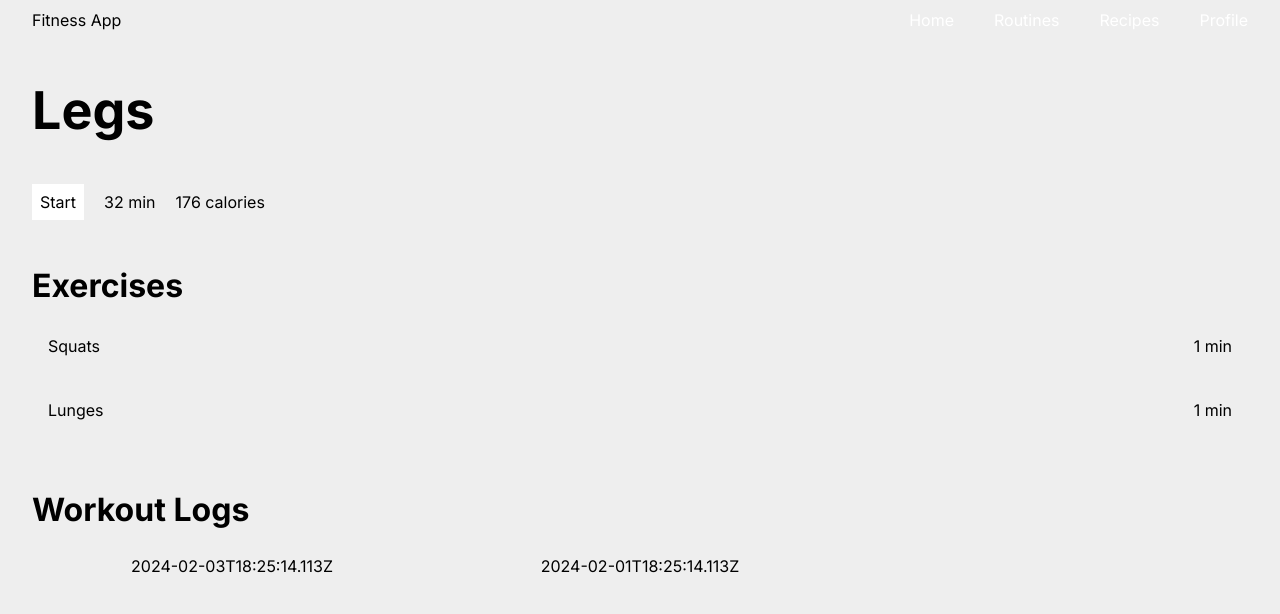
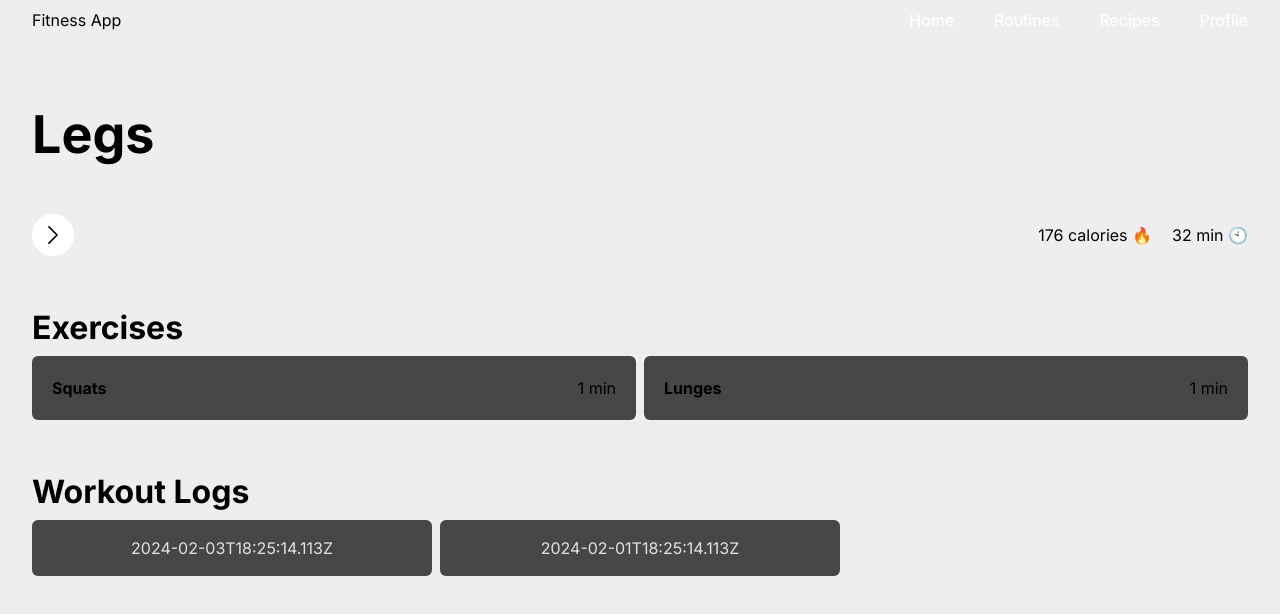
Before and after one commit to carlosquesada24/fitness-app, a Next.js app: page /routines/006de385-db01-4f3d-b647-037e69e11a42 in a window 1280 px wide. Shown: the top 614 px of the page. Built offline with nearby package versions, Linux system fonts and the light colour scheme.

Commit message:
Routine view styles fixed

```diff
--- a/app/(modules)/routines/(infrastucture)/(pages)/[id]/page.tsx
+++ b/app/(modules)/routines/(infrastucture)/(pages)/[id]/page.tsx
@@ -3,11 +3,13 @@
 import React, { useContext } from 'react'
 import ExercisesGrid from '../../components/ui/ExercisesGrid/ExercisesGrid'
 import Link from 'next/link'
-import { buttonStyles } from '@/app/(styles)'
-import { COLORS, HEADINGS } from '@/app/(styles)/variables'
-import { RoutinesContext, useRoutines } from '../../(hooks)/RoutinesContext'
+import { START_WORKOUT_SESSION_BUTTON_STYLES } from '@/app/(styles)'
+import { HEADINGS } from '@/app/(styles)/variables'
+import { RoutinesContext } from '../../(hooks)/RoutinesContext'
 import WorkoutSessionsGrid from '../../components/ui/WorkoutSessionsGrid/WorkoutSessionsGrid'
 
+import START_WORKOUT_SESSION_ICON from '@/app/(assets)/startWorkoutSession.svg'
+import Image from 'next/image'
 
 const Page = ({ params }: any) => {
 
@@ -30,21 +32,28 @@ const Page = ({ params }: any) => {
 
   return (
     <>
-      <h2 className={`${HEADINGS.H1} font-bold mb-10`}>{routine?.name}</h2>
+      <h2 className={`${HEADINGS.H1} font-bold mt-6 mb-10`}>{routine?.name}</h2>
 
-      <div className='mb-12'>
+      <div className='mb-12 flex items-center'>
         <Link
           href={`/routines/session/${crypto.randomUUID()}`}
           className={`
-            ${buttonStyles}
-            mr-5
-            `}
-        >Start</Link>
+            ${START_WORKOUT_SESSION_BUTTON_STYLES}
+            mr-auto
+          `}
+          style={{ borderRadius: '50%'}}
+        >
+          <Image
+            src={START_WORKOUT_SESSION_ICON}
+            alt="Start workout session icon"
+            className={`flex font-bold`}
+            width={26}
+            height={15}
+          />
+        </Link>
 
-        <span className='mr-5'>32 min</span>
-
-        <span className=''>176 calories</span>
-
+        <span className='ml-auto mr-5'>176 calories 🔥</span>
+        <span className=''>32 min 🕙</span>
       </div>
 
       <ExercisesGrid
--- a/app/(modules)/routines/(infrastucture)/(pages)/session/[id]/page.tsx
+++ b/app/(modules)/routines/(infrastucture)/(pages)/session/[id]/page.tsx
@@ -1,7 +1,7 @@
 "use client"
 
 import { useForm } from '@/app/(hooks)/useForm';
-import { buttonStyles } from '@/app/(styles)';
+import { BUTTON_STYLES } from '@/app/(styles)';
 import { HEADINGS } from '@/app/(styles)/variables';
 import Link from 'next/link';
 import React, { useState } from 'react'
@@ -161,12 +161,12 @@ const Page = ({ params }: any) => {
                 block
                 font-bold
                 ${isCurrentSetLast ? "hidden" : "block"}
-                ${buttonStyles}
+                ${BUTTON_STYLES}
                 ${isNextDisabled ? "bg-[#777777] hover:bg-[#777777]" : "bg-[#3d3d3d]"}
                 lg:m-auto
             `,
             nextExercise: `
-                font-bold ${isCurrentSetLast && !isLastExercise ? "block" : "hidden"} ${buttonStyles} lg:m-auto`,
+                font-bold ${isCurrentSetLast && !isLastExercise ? "block" : "hidden"} ${BUTTON_STYLES} lg:m-auto`,
             finish: `
                 text-[18px]
                 font-bold
@@ -176,7 +176,7 @@ const Page = ({ params }: any) => {
                         ? "block"
                         : "hidden"
                 }
-                ${buttonStyles}
+                ${BUTTON_STYLES}
                 lg:m-auto
                 width-[50%]
             `,
--- a/app/(modules)/routines/(infrastucture)/components/ui/ExercisesGrid/ExercisesGrid.tsx
+++ b/app/(modules)/routines/(infrastucture)/components/ui/ExercisesGrid/ExercisesGrid.tsx
@@ -1,6 +1,7 @@
-import { routine } from '@/app/(modules)/routines/domain/data'
+
 import { Exercise } from '@/app/(modules)/routines/domain/entities'
-import { COLORS, HEADINGS } from '@/app/(styles)/variables'
+import { EXERCISE_CARD_STYLES } from '@/app/(styles)'
+import { HEADINGS } from '@/app/(styles)/variables'
 import React from 'react'
 
 interface Props {
@@ -11,24 +12,14 @@ const ExercisesGrid = (props: Props) => {
     return (
         <>
             <h4 className={`${HEADINGS.H3} font-bold mb-1`}>Exercises</h4>
-            <div className='w-full'>
+            <div className='grid grid-cols-1 sm:grid-cols-1 lg:grid-cols-2 xl:grid-cols-2 gap-2 w-full'>
                 {
                     props.exersisesList.map(exercise => (
-                        <div key={crypto.randomUUID()} className={`
-            p-4
-            my-2
-
-            bg-[${COLORS.DARK_GRAY}]
-
-            flex
-            justify-between
-            hover:cursor-pointer
-            hover:bg-[#2e2e2e]
-            transition
-            duration-350
-            `}>
-                            <h3 className='inline'>{exercise.name}</h3>
-                            <span>{exercise.estimatedTime} min</span>
+                        <div
+                            key={crypto.randomUUID()}
+                            className={`${EXERCISE_CARD_STYLES}`}>
+                                <h3 className='inline font-bold'>{exercise.name}</h3>
+                                <span>{exercise.estimatedTime} min</span>
                         </div>
                     ))
                 }
--- a/app/(modules)/routines/(infrastucture)/components/ui/WorkoutSessionsGrid/WorkoutSessionsGrid.tsx
+++ b/app/(modules)/routines/(infrastucture)/components/ui/WorkoutSessionsGrid/WorkoutSessionsGrid.tsx
@@ -1,6 +1,7 @@
 import React from 'react'
 import Link from 'next/link'
-import { COLORS, HEADINGS } from '@/app/(styles)/variables'
+import { HEADINGS } from '@/app/(styles)/variables'
+import { WORKOUT_LOGS_CARD_STYLES } from '@/app/(styles)'
 
 interface WorkoutSessionGridProps {
     workoutSessionsList: any[]
@@ -11,31 +12,21 @@ const WorkoutSessionsGrid = ({workoutSessionsList}: WorkoutSessionGridProps) =>
     <>
     <h2 className={`${HEADINGS.H3} font-bold mt-12 mb-1`}>Workout Logs</h2>
 
-<div className='grid grid-cols-1 sm:grid-cols-2 lg:grid-cols-2 xl:grid-cols-3 gap-2 w-full'>
+<div className='grid grid-cols-1 sm:grid-cols-2 lg:grid-cols-2 xl:grid-cols-3 gap-2 w-full overflow-hidden'>
   {
     workoutSessionsList.length > 0 ?
       workoutSessionsList.map((session: any) => {
         return (
           <Link
             key={crypto.randomUUID()}
-            className='text-center'
+            className='text-center overflow-hidden'
             href={`/routines/${session.id}`}
           >
-            <article key={crypto.randomUUID()} className={`
-          p-4
-          flex
-
-          flex-col
-          sm:flex-row
-
-          bg-[${COLORS.DARK_GRAY}]
-
-          justify-between
-          hover:cursor-pointer
-          hover:bg-[#2e2e2e]
-          transition
-          duration-350
-          `}>
+            <article
+              key={crypto.randomUUID()}
+              className={`
+                ${WORKOUT_LOGS_CARD_STYLES}
+              `}>
               <h2 className='m-auto'>{session.date}</h2>
             </article>
           </Link>
--- a/app/(styles)/index.ts
+++ b/app/(styles)/index.ts
@@ -1,10 +1,58 @@
-export const buttonStyles = `
+import { COLORS } from "./variables"
+
+export const BUTTON_STYLES = `
     p-2
 
-bg-[#fff]
+    bg-[#FFF]
     text-[#000]
     hover:cursor-pointer
     hover:bg-[#cfcfcf]
     transition
     duration-350
 `
+
+export const START_WORKOUT_SESSION_BUTTON_STYLES = `
+    ${BUTTON_STYLES}
+    bg-[${COLORS.PRIMARY}]
+`
+
+export const ROUTINE_CARD_STYLES = `
+    bg-[#464646]
+    border-[#535353]
+    p-5
+    mb-5
+    rounded-md
+`
+
+export const EXERCISE_CARD_STYLES = `
+    p-5
+    bg-[#464646]
+    border-[#535353]
+    rounded-[6px]
+
+    flex
+    justify-between
+    hover:cursor-pointer
+    hover:bg-[#525252]
+    transition
+    duration-350
+`
+
+export const WORKOUT_LOGS_CARD_STYLES = `
+    bg-[#464646]
+    text-[#E0E0E0]
+
+    p-4
+    flex
+
+    rounded-[6px]
+
+    flex-col
+    sm:flex-row
+
+    justify-between
+    hover:cursor-pointer
+    hover:bg-[#525252]
+    transition
+    duration-350
+`
```
Also changed, not shown: app/(assets)/startWorkoutSession.svg (added). Lines whose indentation alone changed are shown as unchanged.
